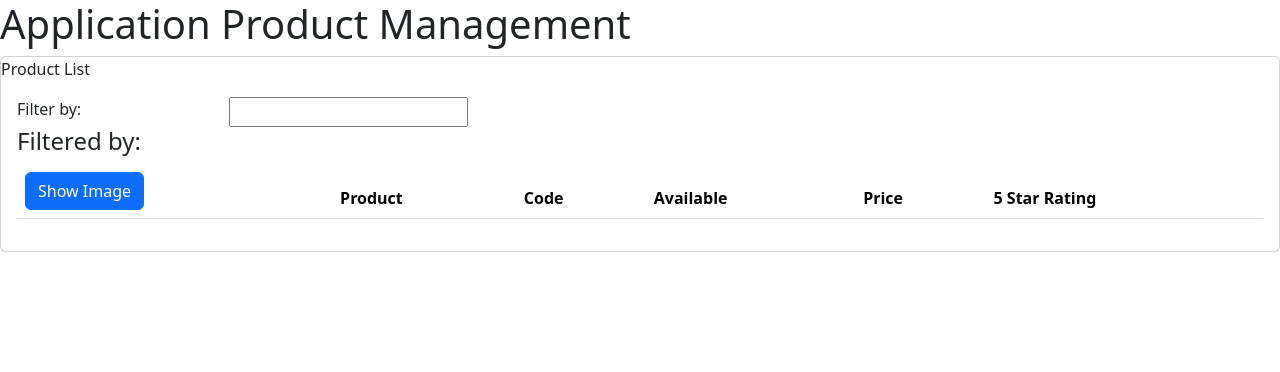
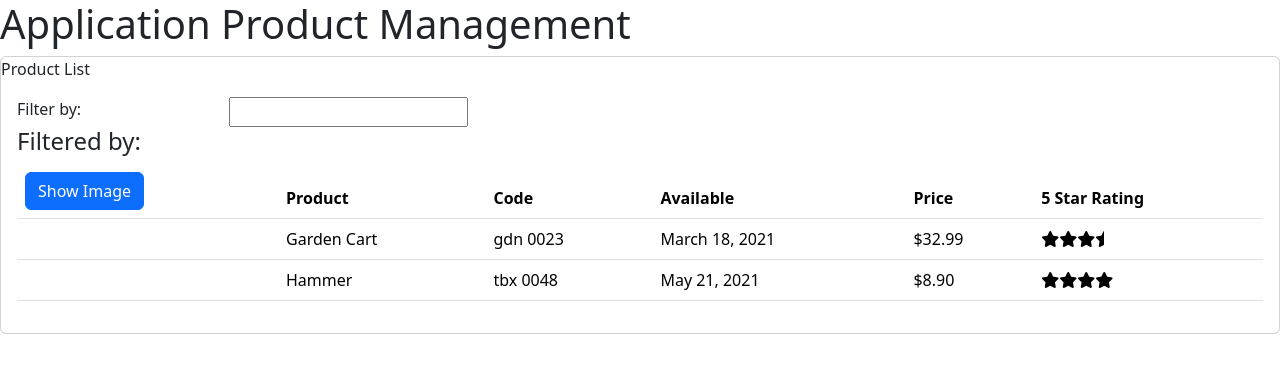
Before and after one commit to laisferdan/APM, an Angular app: page /list in a window 1280 px wide. Shown: the top 372 px of the page. Built offline with nearby package versions, Linux system fonts and the light colour scheme.

Commit message:
feat: create  and apply product service

```diff
--- a/src/app/features/pages/product-list/product-list.component.ts
+++ b/src/app/features/pages/product-list/product-list.component.ts
@@ -3,6 +3,7 @@ import { FormsModule } from '@angular/forms';
 import { Component, OnInit } from '@angular/core';
 import { CommonModule } from '@angular/common';
 import { SharedModule } from '../../../shared/shared.module';
+import { ProductService } from '../../../shared/services/product.service';
 
 @Component({
   selector: 'app-product-list',
@@ -27,31 +28,13 @@ export class ProductListComponent implements OnInit {
   }
 
   public filteredProducts: IProduct[] = [];
-  public products: IProduct[] = [
-    {
-      "productId": 2,
-      "productName": "Garden Cart",
-      "productCode": "GDN-0023",
-      "releaseDate": "March 18, 2021",
-      "description": "15 gallon capacity rolling garden cart",
-      "price": 32.99,
-      "starRating": 4.2,
-      "imageUrl": "assets/images/garden_cart.png"
-    },
-    {
-      "productId": 5,
-      "productName": "Hammer",
-      "productCode": "TBX-0048",
-      "releaseDate": "May 21, 2021",
-      "description": "Curved claw steel hammer",
-      "price": 8.9,
-      "starRating": 4.8,
-      "imageUrl": "assets/images/hammer.png"
-    }
-  ];
+  public products: IProduct[] = [];
+
+  constructor(private productService: ProductService) { }
 
   ngOnInit(): void {
-    console.log('');
+    this.products = this.productService.getProducts();
+    this.filteredProducts = this.products;
   }
 
   public onRatingClick(message: string): void {
--- /dev/null
+++ b/src/app/shared/services/product.service.ts
@@ -0,0 +1,33 @@
+import { Injectable } from "@angular/core";
+import { IProduct } from "../../core/models/product.interface";
+
+@Injectable({
+    providedIn: 'root'
+})
+export class ProductService
+{
+    public getProducts(): IProduct[]{
+        return [
+            {
+              "productId": 2,
+              "productName": "Garden Cart",
+              "productCode": "GDN-0023",
+              "releaseDate": "March 18, 2021",
+              "description": "15 gallon capacity rolling garden cart",
+              "price": 32.99,
+              "starRating": 4.2,
+              "imageUrl": "assets/images/garden_cart.png"
+            },
+            {
+              "productId": 5,
+              "productName": "Hammer",
+              "productCode": "TBX-0048",
+              "releaseDate": "May 21, 2021",
+              "description": "Curved claw steel hammer",
+              "price": 8.9,
+              "starRating": 4.8,
+              "imageUrl": "assets/images/hammer.png"
+            }
+        ];
+    }
+}
```
